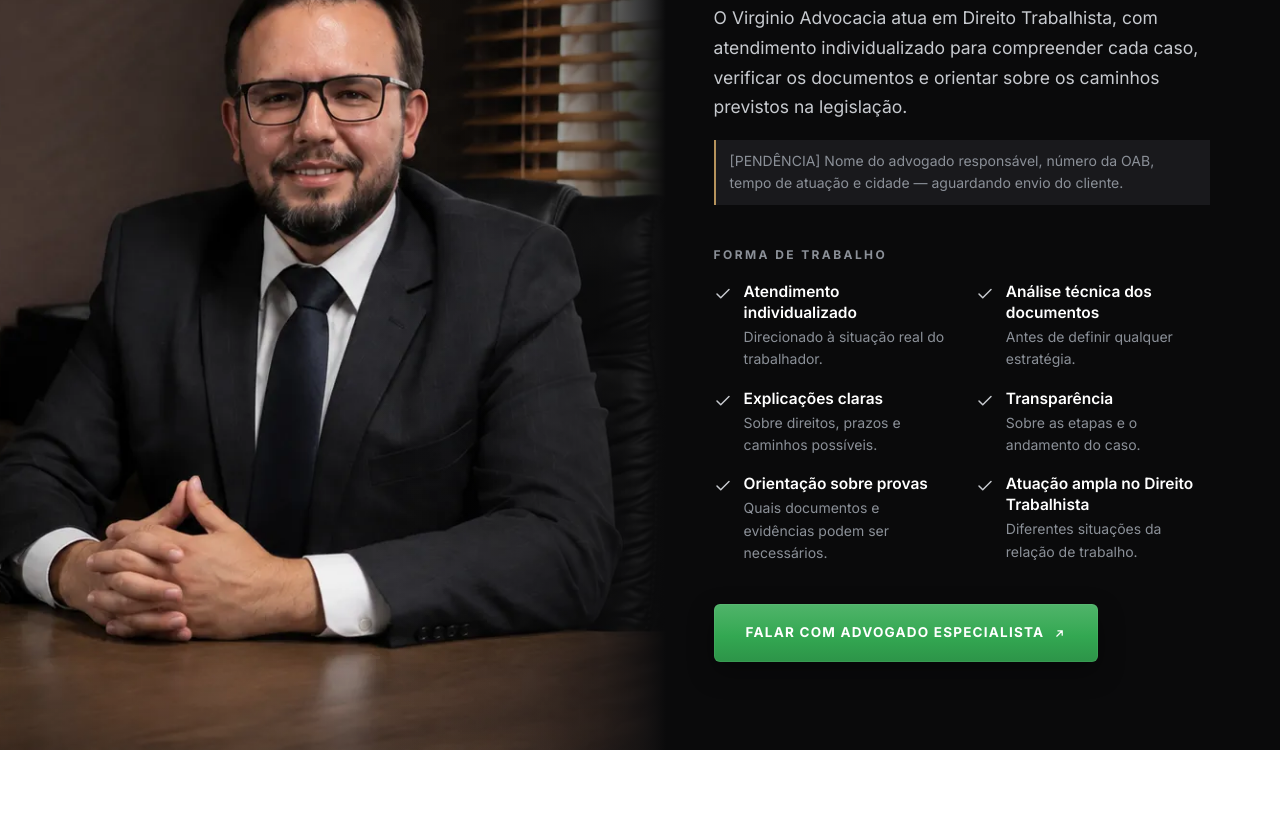
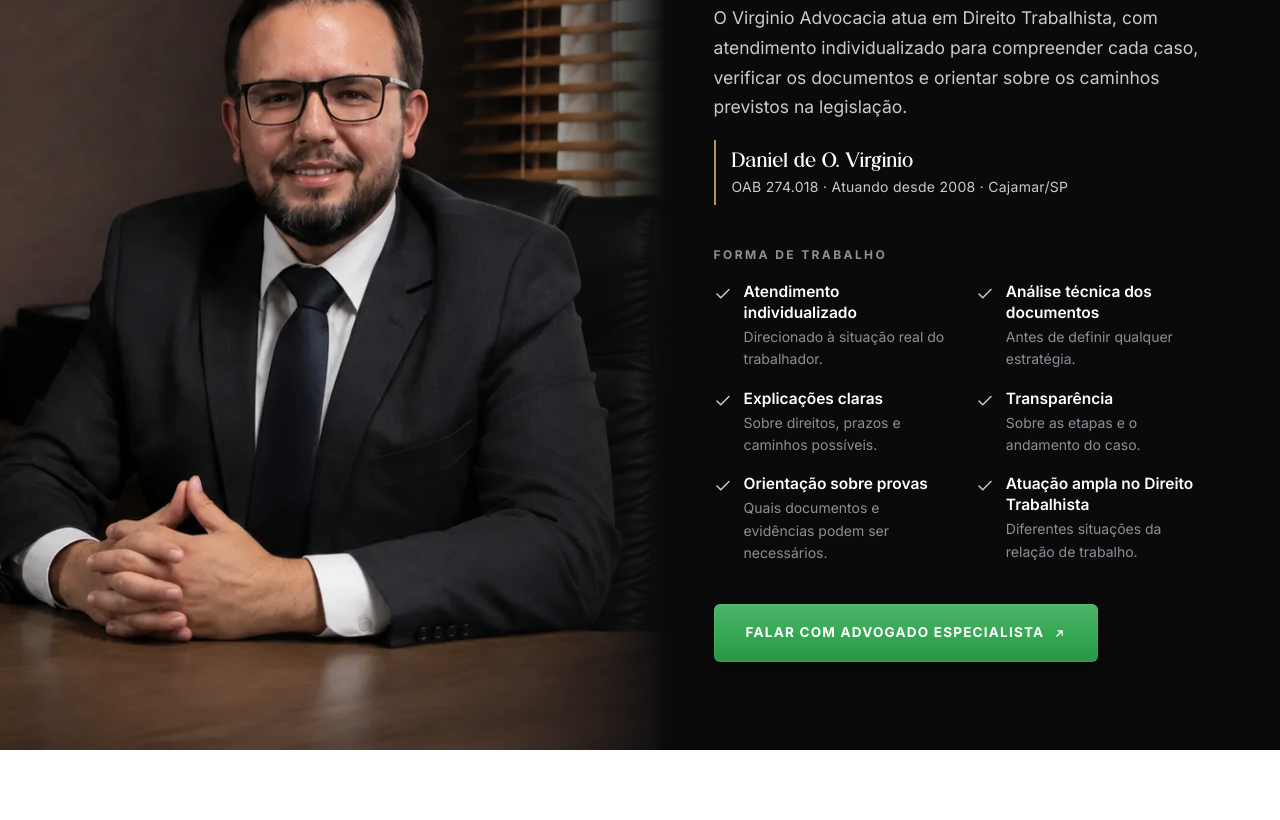
Before and after one commit to scalecompanyads/valentim, a plain HTML site: page index.html in a window 1280 px wide. Shown: the part 3120-3940 px from the top of the page. Drawn offline with Linux system fonts and the light colour scheme.

Commit message:
Dados do escritório: Daniel de O. Virginio, OAB 274.018, desde 2008, endereço
Co-Authored-By: Claude Opus 5 (1M context) <noreply@anthropic.com>

```diff
--- a/index.html
+++ b/index.html
@@ -212,7 +212,9 @@ if(d.readyState==='complete')setTimeout(load,300);else w.addEventListener('load'
   .about-content{margin-left:auto;padding:88px max(20px,calc((100vw - 1140px)/2)) 88px 48px;max-width:calc(600px + max(20px,(100vw - 1140px)/2))}
   .about-content h2{margin-bottom:14px}
   .about-content .lead{margin-bottom:18px}
-  .about .pend{border-left:2px solid var(--gold);padding:10px 14px;background:var(--card-dark);font-size:14px;color:var(--silver-dark);margin-bottom:36px}
+  .about-cred{border-left:2px solid var(--gold);padding:6px 16px;margin-bottom:36px}
+  .about-cred strong{display:block;font-family:var(--font-display);font-size:22px;font-weight:700;color:var(--white);word-spacing:-.2em;line-height:1.2}
+  .about-cred span{display:block;font-size:14px;color:var(--silver);margin-top:4px;letter-spacing:.02em}
   .about-sub{margin-bottom:18px}
   .about-list{list-style:none;display:grid;grid-template-columns:1fr 1fr;gap:18px 28px;margin-bottom:40px}
   .about-list li{display:flex;gap:12px;align-items:flex-start}
@@ -258,7 +260,6 @@ if(d.readyState==='complete')setTimeout(load,300);else w.addEventListener('load'
   .foot-wa{display:inline-flex!important;align-items:center;gap:10px;border:1px solid var(--line-dark)!important;border-radius:6px;padding:12px 16px!important;color:var(--white)!important;font-weight:600;margin-bottom:14px}
   .foot-wa svg{width:20px;height:20px;color:var(--cta)}
   .foot-wa:hover{border-color:var(--silver-dark)!important}
-  .foot-pend{color:var(--silver-dark)}
   .foot-bottom{display:flex;justify-content:space-between;gap:24px;flex-wrap:wrap;padding:24px 0;border-top:1px solid var(--line-dark);font-size:12.5px;color:var(--silver-dark)}
   @media(max-width:860px){.foot-grid{grid-template-columns:1fr;gap:36px;padding-bottom:40px}.foot-bottom{flex-direction:column;gap:8px}}
 </style>
@@ -397,9 +398,11 @@ height="0" width="0" style="display:none;visibility:hidden"></iframe></noscript>
   <div class="about-content">
     <span class="eyebrow">Quem vai te atender</span>
     <h2>Conheça o escritório</h2>
-    <!-- PENDÊNCIA: substituir pelo texto aprovado (nome, OAB, atuação, cidade). Não inventar. -->
     <p class="lead">O Virginio Advocacia atua em Direito Trabalhista, com atendimento individualizado para compreender cada caso, verificar os documentos e orientar sobre os caminhos previstos na legislação.</p>
-    <p class="pend">[PENDÊNCIA] Nome do advogado responsável, número da OAB, tempo de atuação e cidade — aguardando envio do cliente.</p>
+    <div class="about-cred">
+      <strong>Daniel de O. Virginio</strong>
+      <span>OAB 274.018 · Atuando desde 2008 · Cajamar/SP</span>
+    </div>
 
     <span class="eyebrow about-sub">Forma de trabalho</span>
     <ul class="about-list">
@@ -469,8 +472,9 @@ height="0" width="0" style="display:none;visibility:hidden"></iframe></noscript>
       </div>
       <div class="foot-col">
         <h4>Escritório</h4>
-        <!-- PENDÊNCIA: razão social, CNPJ, OAB, endereço -->
-        <p class="foot-pend">[PENDÊNCIA] Razão social · CNPJ<br>OAB · Endereço · Cidade/UF</p>
+        <!-- PENDÊNCIA: CNPJ / razão social, se o cliente quiser exibir -->
+        <p>Daniel de O. Virginio<br>OAB 274.018 · Atuando desde 2008</p>
+        <p>Avenida Jordano Mendes, 68<br>Jordanésia, Cajamar/SP</p>
         <a href="#">Política de Privacidade</a><!-- PENDÊNCIA: link -->
       </div>
     </div>
```
